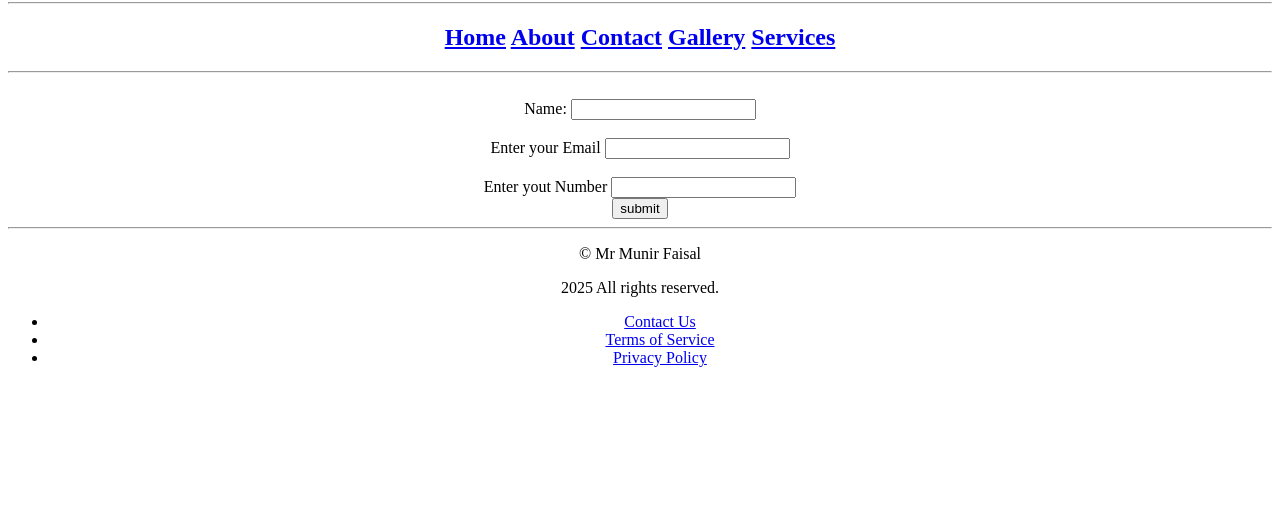
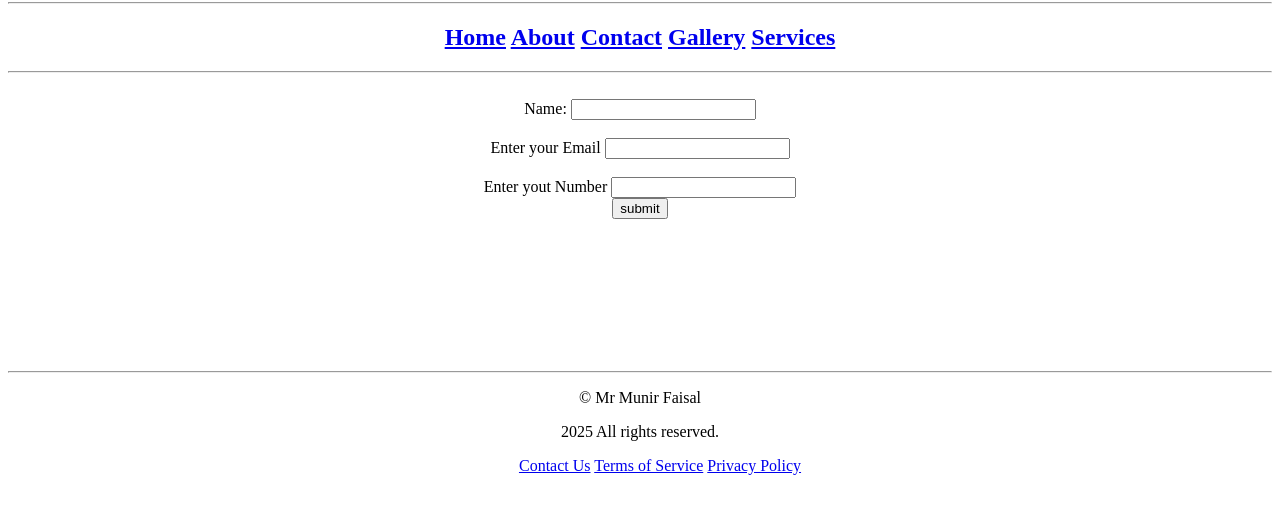
Before and after one commit to mrmunirfaisal11/1-TO-4-ASSISGNMENT-, a plain HTML site: page Contact.html in a window 1280 px wide. Shown: the part 78-592 px from the top of the page. Drawn offline with Linux system fonts and the light colour scheme.

Commit message:
Update Contact.html

```diff
--- a/Contact.html
+++ b/Contact.html
@@ -37,6 +37,14 @@
         <input type="text" name="Number" id="Number">
         <br><input type="submit" value="submit">
         </center>
+    <br>
+    <br>
+    <br>
+    <br>
+    <br>
+    <br>
+    <br>
+    <br>
     </form>
 </body>
 <hr><center>
@@ -45,16 +53,19 @@
         <div class="footer-content">
     <p>&copy;  Mr Munir Faisal</div>2025 All rights reserved.</p>
     <ul class="footer-links">
-        <li><a href="#">Contact Us</a></li>
-        <li><a href="#">Terms of Service</a></li>
-        <li><a href="#">Privacy Policy</a></li>
+        <a href="#">Contact Us</a>
+        <a href="#">Terms of Service</a>
+        <a href="#">Privacy Policy</a>
     </ul>
+        <br>
+    <center>
     <div class="social-media">
         <a href="#" target="_blank"><i class="fa fa-facebook"></i></a>
         <a href="#" target="_blank"><i class="fa fa-twitter"></i></a>
         <a href="#" target="_blank"><i class="fa fa-instagram"></i></a>
-    </div>
+    </div> </center>
 </div>
 </center>
 </footer></body>
+
 </html>
```
